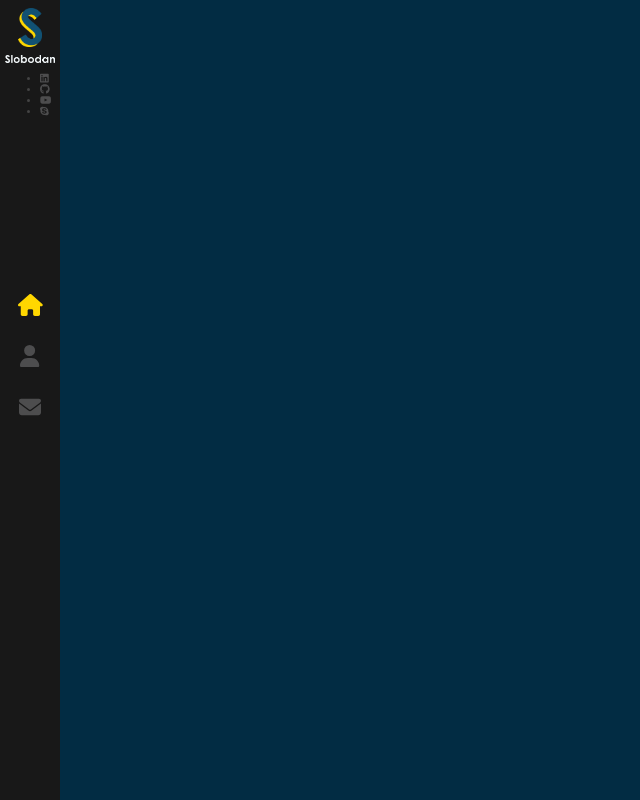
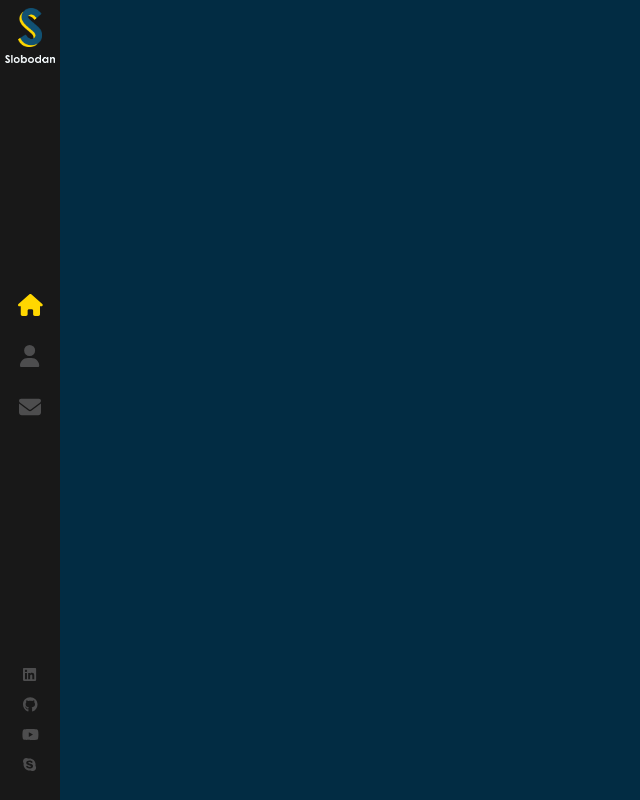
Before and after one commit to ryandonaghue/Let-The-Geek-Speak-Website-Refresh, a React (Create React App) app: page / in a window 1280 px wide. Shown: the whole page, without its empty margins (0-640 px from the left). Built offline with nearby package versions, Linux system fonts and the light colour scheme.

Commit message:
Completed Navbar Styling and Built Functionality for Layout

```diff
--- a/src/components/Layout/index.js
+++ b/src/components/Layout/index.js
@@ -1,11 +1,23 @@
+import { Outlet } from 'react-router-dom';
 import Sidebar from '../Sidebar';
 import './index.scss';
 
 const Layout = () => {
     return (
-        <>
+        <div className='App'>
             <Sidebar />
-        </>
+            <div className='page'>
+                <span className='tags top-tags'></span>
+
+                <Outlet />
+
+                <span className='tags bottom-tags'>
+                &lt;/body&gt;
+                <br />
+                <span className='bottom-tag-html'>&lt;/html&gt;</span>
+                </span>
+            </div>
+         </div>
     )
 }
 
--- a/src/components/Sidebar/index.scss
+++ b/src/components/Sidebar/index.scss
@@ -96,4 +96,28 @@
             }
         }
     }
+
+    ul {
+        position: absolute;
+        bottom: 20px;
+        width: 100%;
+        display: block;
+        padding: 0;
+        list-style: none;
+        text-align: center;
+        margin: 0;
+
+        li {
+            a {
+                padding: 7px 0;
+                display: block;
+                font-size: 15px;
+                line-height: 16px;
+
+                &:hover svg{
+                    color: #ffd700;
+                }
+            }
+        }
+    }
 }
--- a/src/index.css
+++ b/src/index.css
@@ -4,7 +4,7 @@
 
 body {
   margin: 0;
-  font-family: 300 11px/1.4 'Helvetica Neue', 'sans serif';
+  font: 300 11px/1.4 'Helvetica Neue', 'sans serif';
   color: #444;
   background: #022c43;
   overflow: hidden;
```
